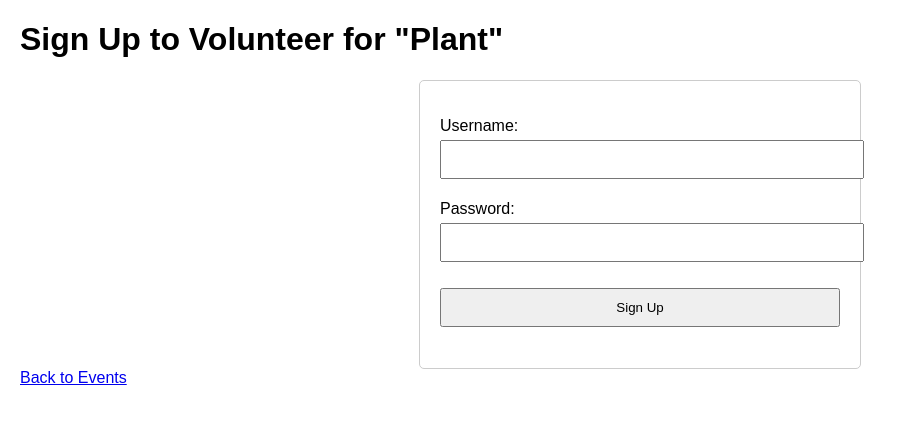
After one commit to carlinnv/girlhacks, a Flask app: a page that uses templates/volunteer.html in a window 1280 px wide. The commit adds this page. Shown: the top 424 px of the page, without its empty margins (0-907 px from the left). Run offline with Flask 3, Linux system fonts and the light colour scheme.

Commit message:
events + volunteer sign ups added

```diff
--- a/main.py
+++ b/main.py
@@ -4,17 +4,16 @@ from flask_sqlalchemy import SQLAlchemy
 from sqlalchemy import Integer, String
 from sqlalchemy.orm import DeclarativeBase, Mapped, mapped_column
 
-##database setup
+# Database setup
 class Base(DeclarativeBase):
     pass
 
 db = SQLAlchemy(model_class=Base)
 app = Flask(__name__)
 app.config['SQLALCHEMY_DATABASE_URI'] = "sqlite:///project.db"
-
 db.init_app(app)
 
-##create database for discussion posts
+# Create database for discussion posts
 class Post(db.Model):
     id = db.Column(db.Integer, primary_key=True)
     title = db.Column(db.String, nullable=False)
@@ -28,12 +27,12 @@ class Post(db.Model):
         return f'<Post title: {self.title}>'
 
 class Event(db.Model):
-    id = db.Column(db.Integer, primary_key=True)
-    title = db.Column(db.String, nullable=False)
-    description = db.Column(db.String)
-    author = db.Column(db.String)
-    link = db.Column(db.String)
-    kind = db.Column(db.String)
+    id = db.Column(Integer, primary_key=True, autoincrement=True)
+    title = db.Column(String, nullable=False)
+    description = db.Column(String)
+    author = db.Column(String)
+    link = db.Column(String)
+    kind = db.Column(String)
 
     def __init__(self, title, description, author, link, kind):
         self.title = title
@@ -43,17 +42,29 @@ class Event(db.Model):
         self.kind = kind
 
     def __repr__(self):
-        return f'<Post title: {self.title}>'
+        return f'<Event title: {self.title}>'
+
+class SignUp(db.Model):
+    id = db.Column(db.Integer, primary_key=True)
+    username = db.Column(db.String, nullable=False)
+    password = db.Column(db.String, nullable=False)  # Make sure to hash passwords in a real app
+    event_id = db.Column(db.Integer, db.ForeignKey('event.id'), nullable=False)
+
+    def __init__(self, username, password, event_id):
+        self.username = username
+        self.password = password  # In production, hash the password
+        self.event_id = event_id
+
+    def __repr__(self):
+        return f'<SignUp {self.username} for Event ID: {self.event_id}>'
 
 with app.app_context():
     db.create_all()
 
-
-#App routing
+# App routing
 @app.route("/")
 def main():
     return render_template("index.html")
-
 
 @app.route("/discussion", methods=['GET', 'POST'])
 def discussion():
@@ -61,35 +72,61 @@ def discussion():
     if request.method == 'POST':
         title = request.form.get("title")
         caption = request.form.get("caption")
-        db.session.add(Post(title, caption)) #create new post in Post database
+        db.session.add(Post(title, caption))  # Create new post in Post database
         db.session.commit()
         posts = Post.query.all()
         print(posts)
-        return render_template("discussion.html", allPosts = posts, testVar = "Test!!")
-    return render_template("discussion.html", allPosts = posts, testVar = "Test!!")
-
-
+        return render_template("discussion.html", allPosts=posts, testVar="Test!!")
+    return render_template("discussion.html", allPosts=posts, testVar="Test!!")
 
 @app.route("/events", methods=['GET', 'POST'])
 def events():
-    events = Event.query.all()
+    all_events = Event.query.all()
     if request.method == 'POST':
         title = request.form.get("title")
         description = request.form.get("description")
         link = request.form.get("link")
+        author = request.form.get("author")  # Assuming you want to capture the author's name
         kind = request.form.get("kind")
-        db.session.add(Event(title, description, link, kind)) #create new post in events database
+
+        if kind == 'Other':
+            kind = request.form.get("other")
+
+        new_event = Event(title=title, description=description, author=author, link=link, kind=kind)
+        db.session.add(new_event)  # Create new event in Event database
         db.session.commit()
-        events = Event.query.all()
-        print(events)
-        return render_template("events.html", allEvents = events, testVar = "Test!!")
-    return render_template("events.html", allEvents= events, testVar = "Test!!")
+        all_events = Event.query.all()  # Fetch updated events
+        print(all_events)
+        return render_template("events.html", allEvents=all_events, testVar="Test!!")
+    return render_template("events.html", allEvents=all_events, testVar="Test!!")
+
+@app.route('/signup/<event_title>', methods=['GET'])
+def signup(event_title):
+    print(f"Requested signup for event: {event_title}")  # Debugging line
+    event = Event.query.filter_by(title=event_title).first()  # Fetch the specific event by title
+    if event:
+        return render_template('volunteer.html', event_title=event.title, event_id=event.id)
+    print("Event not found.")  # Debugging line
+    return redirect(url_for('events'))  # Redirect if event not found
+
+@app.route('/submit_signup', methods=['POST'])
+def submit_signup():
+    username = request.form.get('username')
+    password = request.form.get('password')  # In production, hash this password
+    event_id = request.form.get('event_id')
+
+    # Create a new sign-up entry
+    signup = SignUp(username=username, password=password, event_id=event_id)
+
+    db.session.add(signup)
+    db.session.commit()
+
+    # Redirect to a success page or back to events
+    return redirect(url_for('events'))  # You can change this to a success page if needed
 
 @app.route("/about")
 def about():
     return "About page"
-
-
 
 @app.route("/testing")
 def testing():
@@ -98,5 +135,4 @@ def testing():
 if __name__ == "__main__":
     app.jinja_env.auto_reload = True
     app.config['TEMPLATES_AUTO_RELOAD'] = True
-    debug = True
-    app.run()
+    app.run(debug=True)
--- /dev/null
+++ b/templates/volunteer.html
@@ -0,0 +1,50 @@
+<!DOCTYPE html>
+<html lang="en">
+<head>
+    <meta charset="UTF-8">
+    <title>Volunteer Sign-Up</title>
+    <style>
+        body {
+            font-family: Arial, sans-serif;
+            margin: 20px;
+        }
+        form {
+            max-width: 400px;
+            margin: auto;
+            padding: 20px;
+            border: 1px solid #ccc;
+            border-radius: 5px;
+        }
+        input, button {
+            width: 100%;
+            padding: 10px;
+            margin: 5px 0;
+        }
+    </style>
+</head>
+<body>
+
+<h1>Sign Up to Volunteer for "{{ event_title }}"</h1>
+<form action="{{ url_for('submit_signup') }}" method="post">
+    <p>
+        <label for="username">Username:</label>
+        <input type="text" id="user" name="username" required>
+    </p>
+
+    <p>
+        <label for="password">Password:</label>
+        <input type="password" id="pass" name="password" required>
+    </p>
+
+    <input type="hidden" name="event_id" value="{{ event_id }}">
+
+    <p>
+        <button type="submit">Sign Up</button>
+    </p>
+</form>
+
+
+<a href="/events">Back to Events</a>
+
+</body>
+</html>
```
Also changed, not shown: templates/events.html (+4 -13 lines), instance/project.db, templates/about.html (added).
